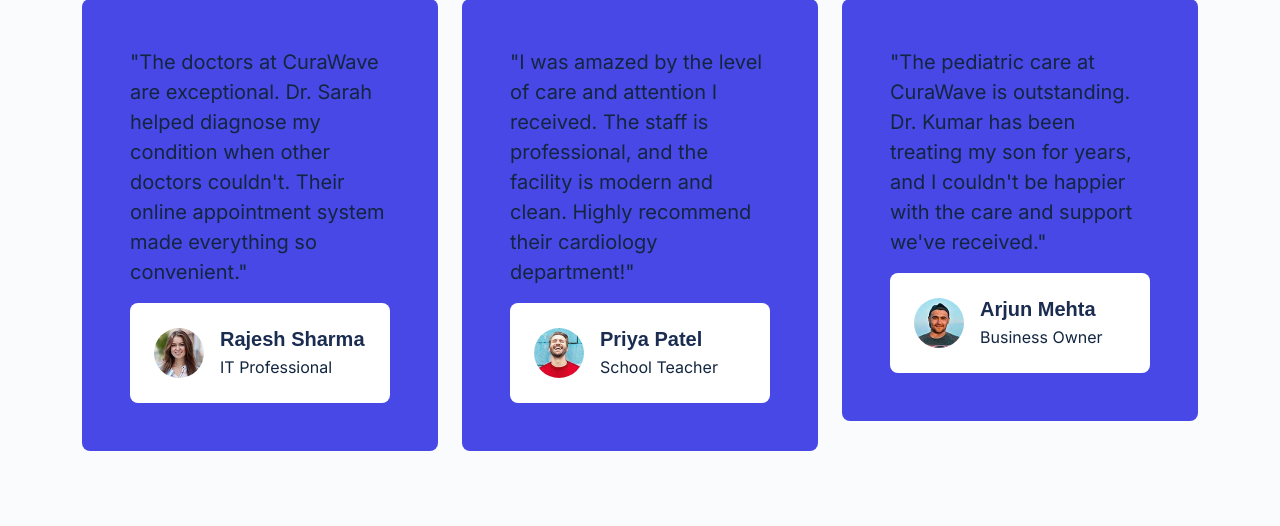
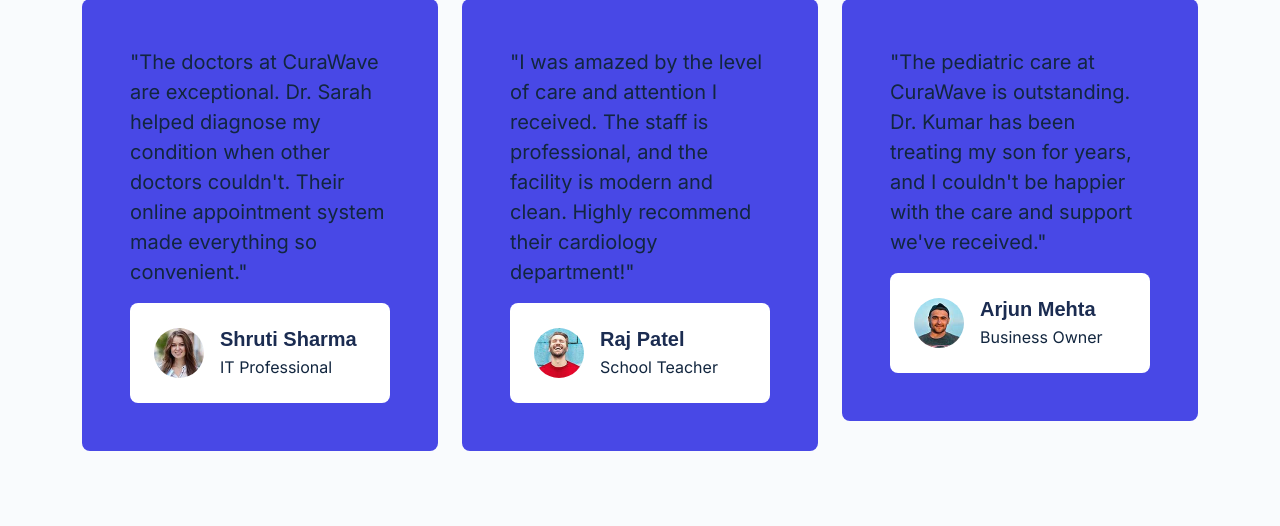
Before and after one commit to oreoflick/CuraWave-3.0, a Django app: template curawave/curawavesystem/templates/index.html in a window 1280 px wide. Shown: the part 3014-3540 px from the top of the page. Run offline with Django 3.2, Linux system fonts and the light colour scheme; the template is opened without the code that fills it, so the values that code supplies are empty; some libraries are stand-ins or nearby versions.

Commit message:
added correct names

```diff
--- a/curawave/curawavesystem/templates/index.html
+++ b/curawave/curawavesystem/templates/index.html
@@ -278,7 +278,7 @@
                 <div class="d-flex align-items-center bg-white rounded p-4">
                     <img class="img-fluid flex-shrink-0 rounded-circle" src="{% static 'img/testimonial-1.jpg' %}" style="width: 50px; height: 50px;">
                     <div class="ps-3">
-                        <h5 class="mb-1">Rajesh Sharma</h5>
+                        <h5 class="mb-1">Shruti Sharma</h5>
                         <span>IT Professional</span>
                     </div>
                 </div>
@@ -288,7 +288,7 @@
                 <div class="d-flex align-items-center bg-white rounded p-4">
                     <img class="img-fluid flex-shrink-0 rounded-circle" src="{% static 'img/testimonial-2.jpg' %}" style="width: 50px; height: 50px;">
                     <div class="ps-3">
-                        <h5 class="mb-1">Priya Patel</h5>
+                        <h5 class="mb-1">Raj Patel</h5>
                         <span>School Teacher</span>
                     </div>
                 </div>
```
Also changed, not shown: curawave/curawavesystem/db.sqlite3.
